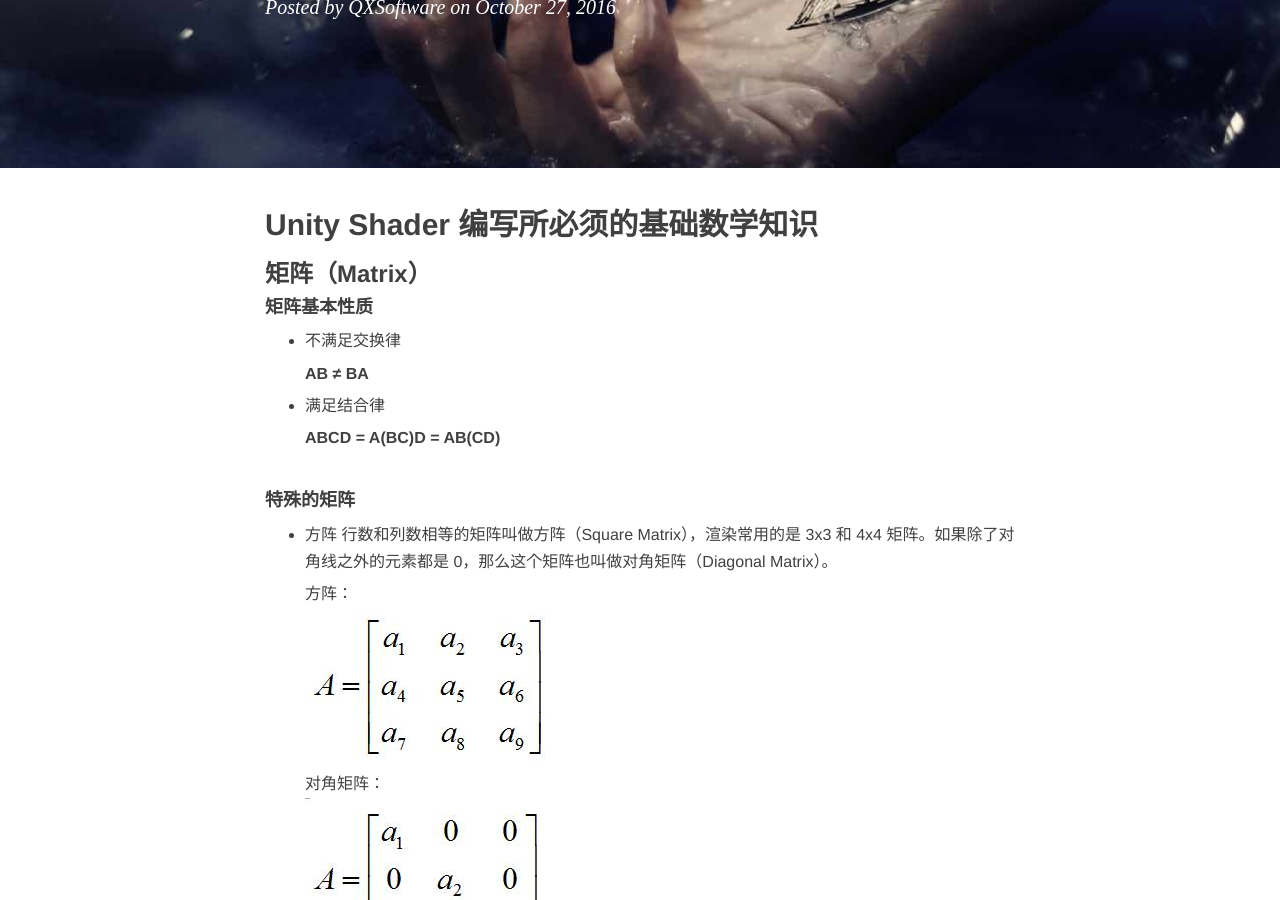
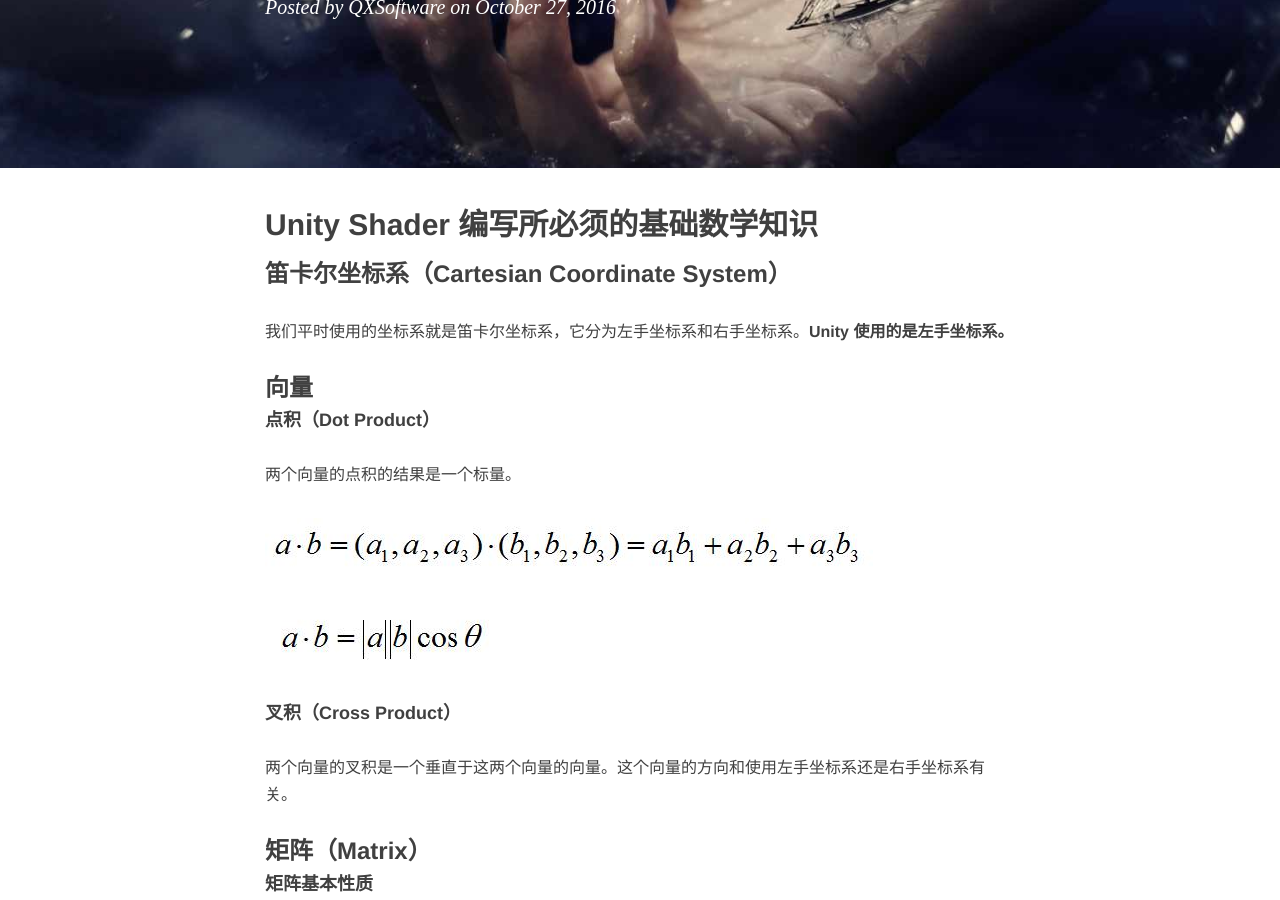
Before and after one commit to QXSoftware/qxsoftware.github.io, a Jekyll site: the page built from _posts/2016-10-27-Unity Rendering Math.md, in a window 1280 px wide and 900 px high, scrolled down 266 px. Built offline with Jekyll 4.4.1, drawn with Linux system fonts in a browser that asks for light colours; nearby versions of some CDN libraries; comment, search, counter and statistics services are not loaded.

Commit message:
add vector info

```diff
--- a/_posts/2016-10-27-Unity Rendering Math.md
+++ b/_posts/2016-10-27-Unity Rendering Math.md
@@ -4,6 +4,26 @@ tags: Unity 渲染 Shader
 ---
 
 ## Unity Shader 编写所必须的基础数学知识
+
+### 笛卡尔坐标系（Cartesian Coordinate System）
+
+我们平时使用的坐标系就是笛卡尔坐标系，它分为左手坐标系和右手坐标系。<strong>Unity 使用的是左手坐标系。</strong>
+
+### 向量
+
+#### 点积（Dot Product）
+
+两个向量的点积的结果是一个标量。
+
+![](/post_img/dot-product.jpg)
+
+![](/post_img/dot-product2.jpg)
+
+
+#### 叉积（Cross Product）
+
+两个向量的叉积是一个垂直于这两个向量的向量。这个向量的方向和使用左手坐标系还是右手坐标系有关。
+
 
 ### 矩阵（Matrix）
 
```
